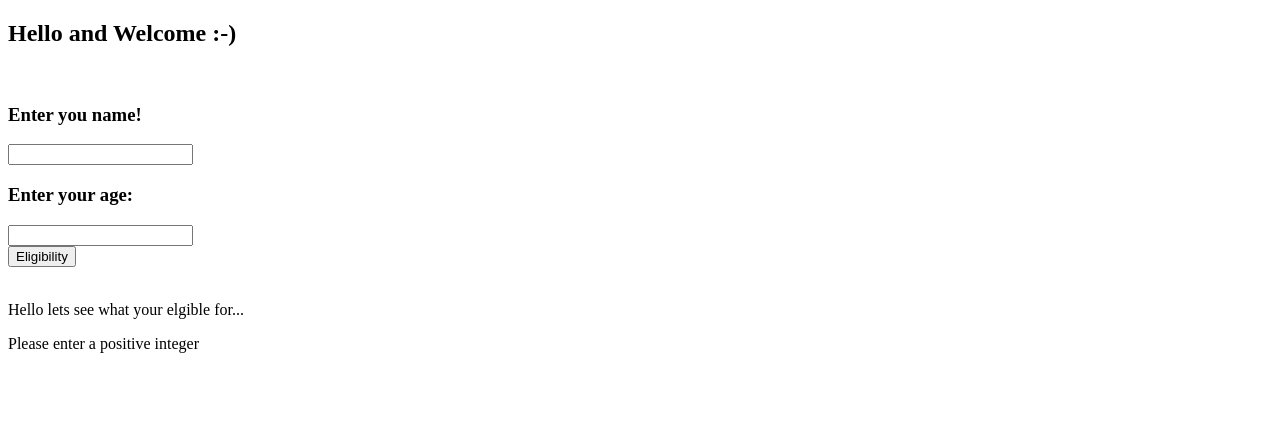
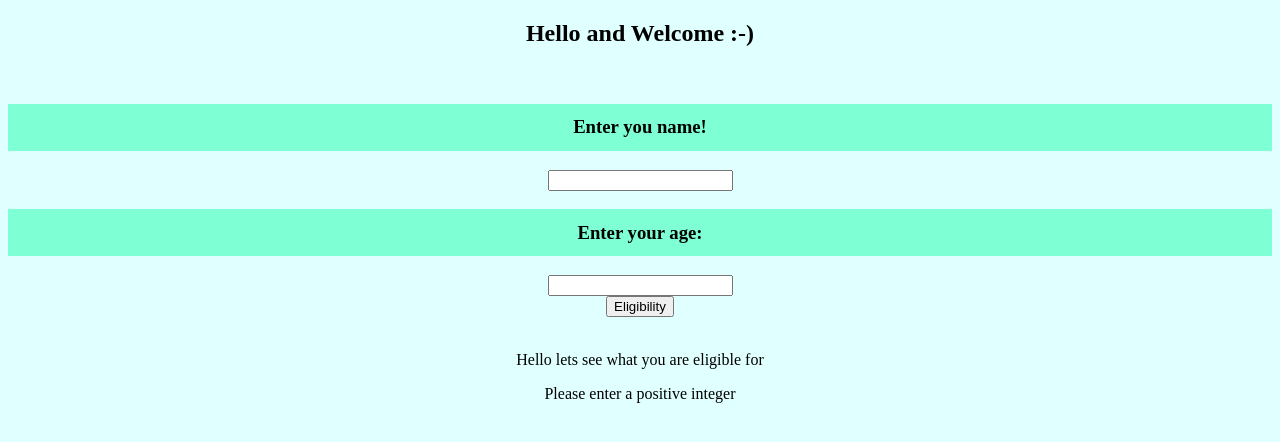
Before and after one commit to Ndrea-gitHub/Interactive_WebPage_CBK, a plain HTML site: page index.html in a window 1280 px wide. Both pictures are taken after a click on the button "Eligibility". Drawn offline with Linux system fonts and the light colour scheme.

Commit message:
Improved name and age display

```diff
--- a/index.html
+++ b/index.html
@@ -3,6 +3,7 @@
 <head>
     <meta charset="UTF-8">
     <meta name="viewport" content="width=device-width, initial-scale=1.0">
+    <link rel="stylesheet" href="style.css">
     <title>Interactive_Web</title>
 </head>
 <body>
--- a/scripts.js
+++ b/scripts.js
@@ -1,12 +1,11 @@
 
-let name= document.getElementById('name');
-let age= document.getElementById('age');
+let names= document.getElementById('name');
+let ageInput= document.getElementById('age');
 let button= document.querySelector('button');
 let greeting= document.createElement('p');
 let response= document.createElement('p');
 
 
-greeting.textContent= 'Hello lets see what your elgible for...' ;
 
 //Remember the ON SUBMIT
 
@@ -14,7 +13,8 @@ greeting.textContent= 'Hello lets see what your elgible for...' ;
 
 button.addEventListener('click',function(){
     document.body.appendChild(greeting);
-
+ let age= parseInt(ageInput.value);
+ greeting.textContent= `Hello ${names.value} lets see what you are eligible for`;
     if (age>=0){
         if(age>=18){
             response.textContent='You are eligible to vote and drive';
@@ -22,6 +22,7 @@ button.addEventListener('click',function(){
             document.body.appendChild(response);
         }
         else if (age>=16){
+            console.log(names.value);
             response.textContent= 'You are eligible for a learners permit but not to vote';
             response.style.color='blue';
             document.body.appendChild(response);
@@ -37,5 +38,12 @@ button.addEventListener('click',function(){
         response.textContent= 'Please enter a positive integer';
             document.body.appendChild(response);
     }
+})
 
-})
+const loc_ion= ()=>{
+const locations=['Pensylvania ','Philadelphia'];
+const[s,c]=locations;
+console.log(s);
+console.log(c);
+};
+loc_ion();
--- a/style.css
+++ b/style.css
@@ -0,0 +1,16 @@
+body{
+    background-color: lightcyan;
+    text-align: center;
+
+}
+
+
+h3{
+
+background-color: aquamarine;
+padding-left: 0%;
+padding-right: 0%;
+padding-bottom: 1%;
+padding-top: 1%;
+
+}
```
